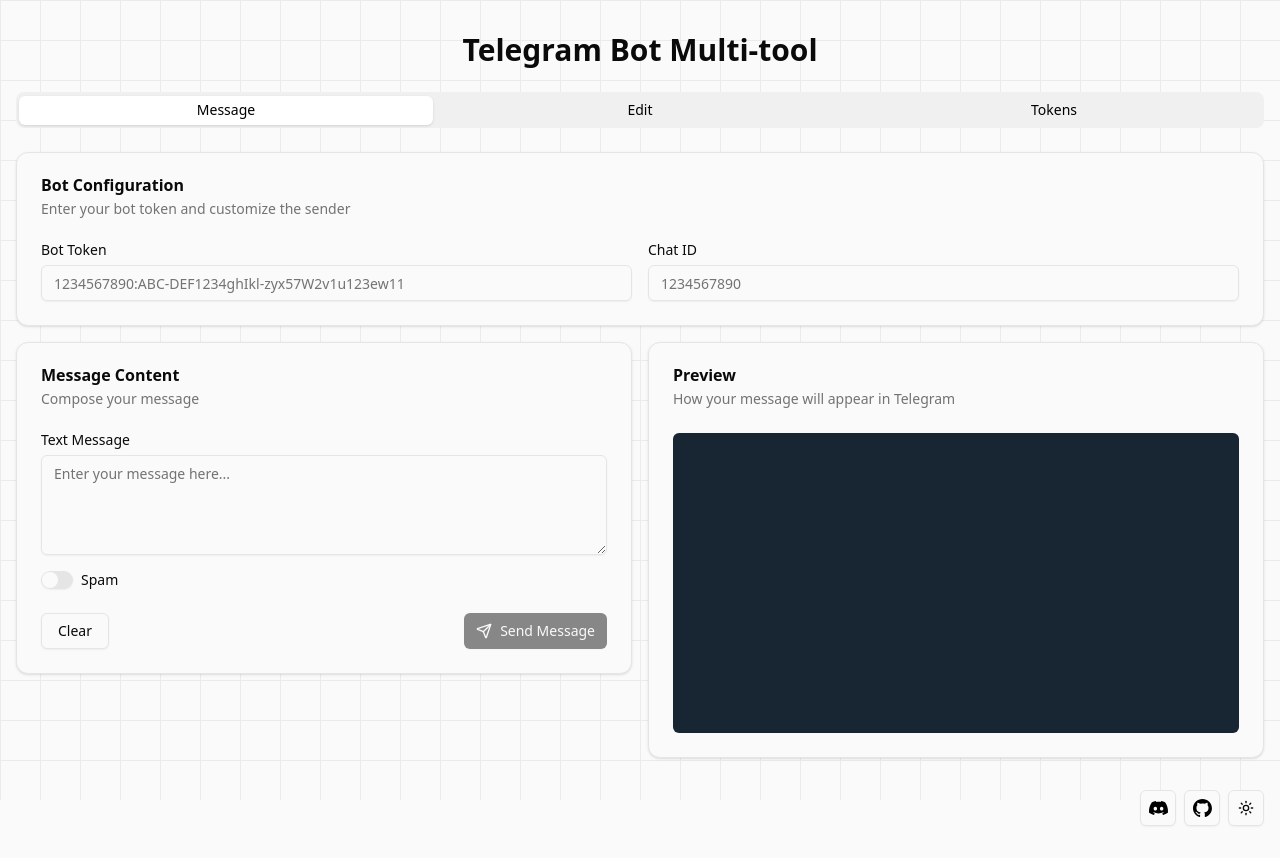
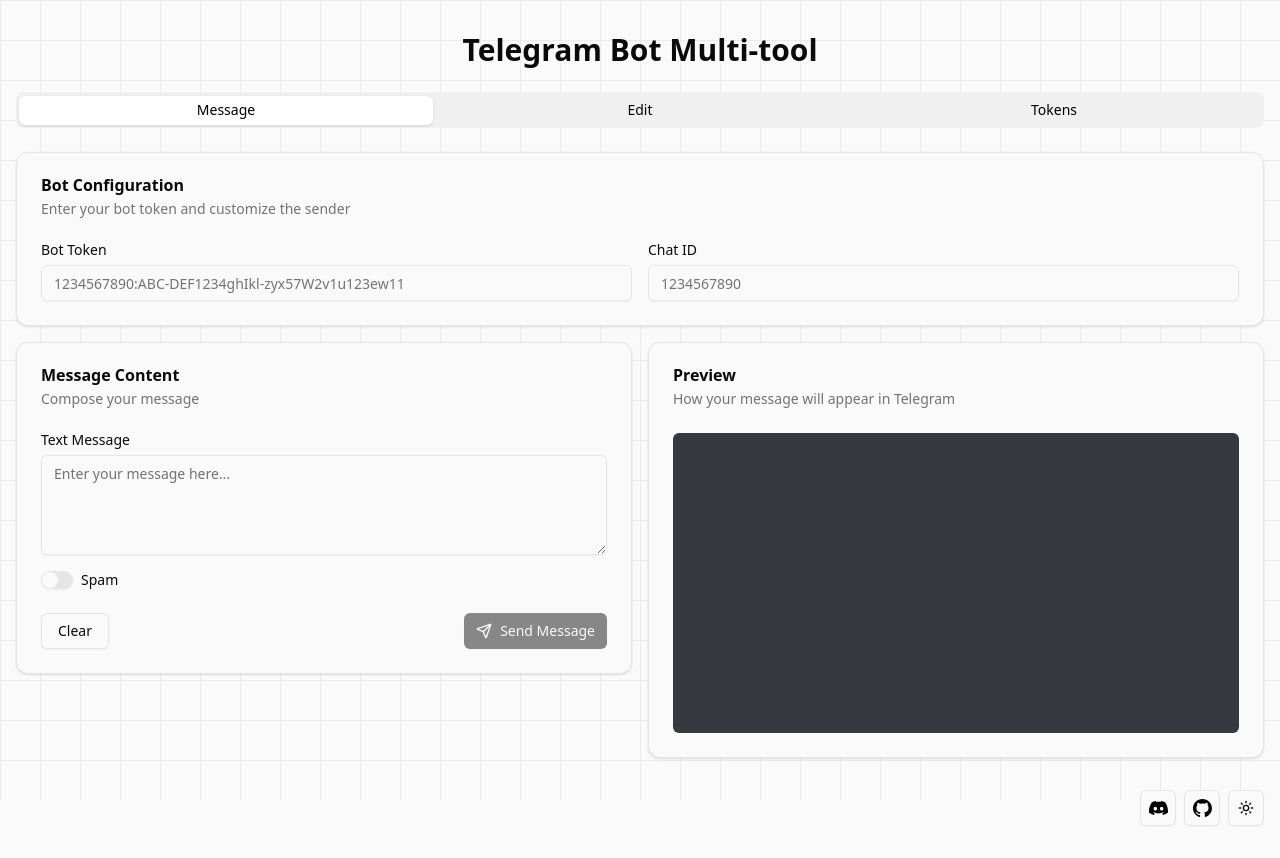
Before and after one commit to WarFiN123/telegram-multitool, a Next.js app: page / in a window 1280 px wide. Built offline with nearby package versions, Linux system fonts and the light colour scheme.

Commit message:
revert the review colour change

```diff
--- a/src/app/page.tsx
+++ b/src/app/page.tsx
@@ -468,7 +468,7 @@
                   </CardDescription>
                 </CardHeader>
                 <CardContent>
-                  <div className="bg-[#182533] text-white rounded-md p-4 min-h-[300px]">
+                  <div className="bg-[#36393f] text-white rounded-md p-4 min-h-[300px]">
                     {chatID && (
                       <div className="flex items-center gap-2 mb-2">
                         <span className="font-semibold">
```
